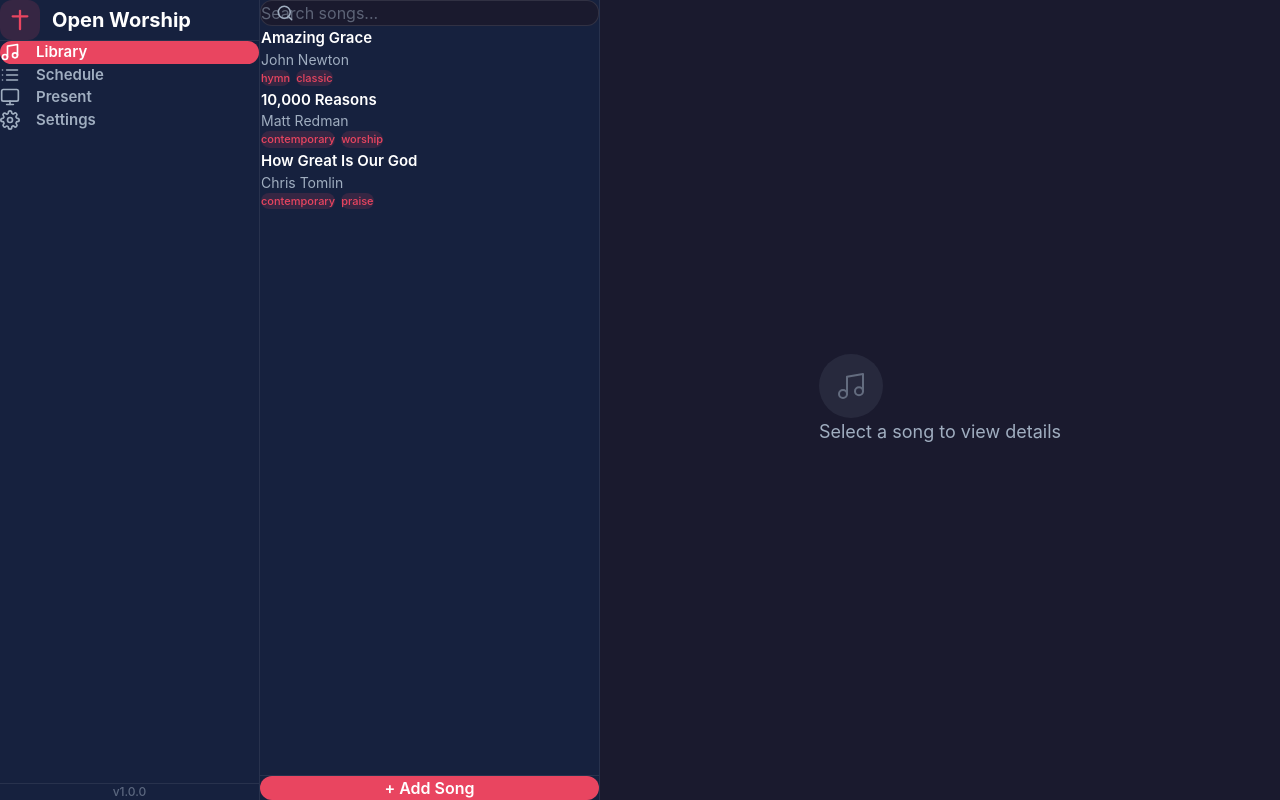
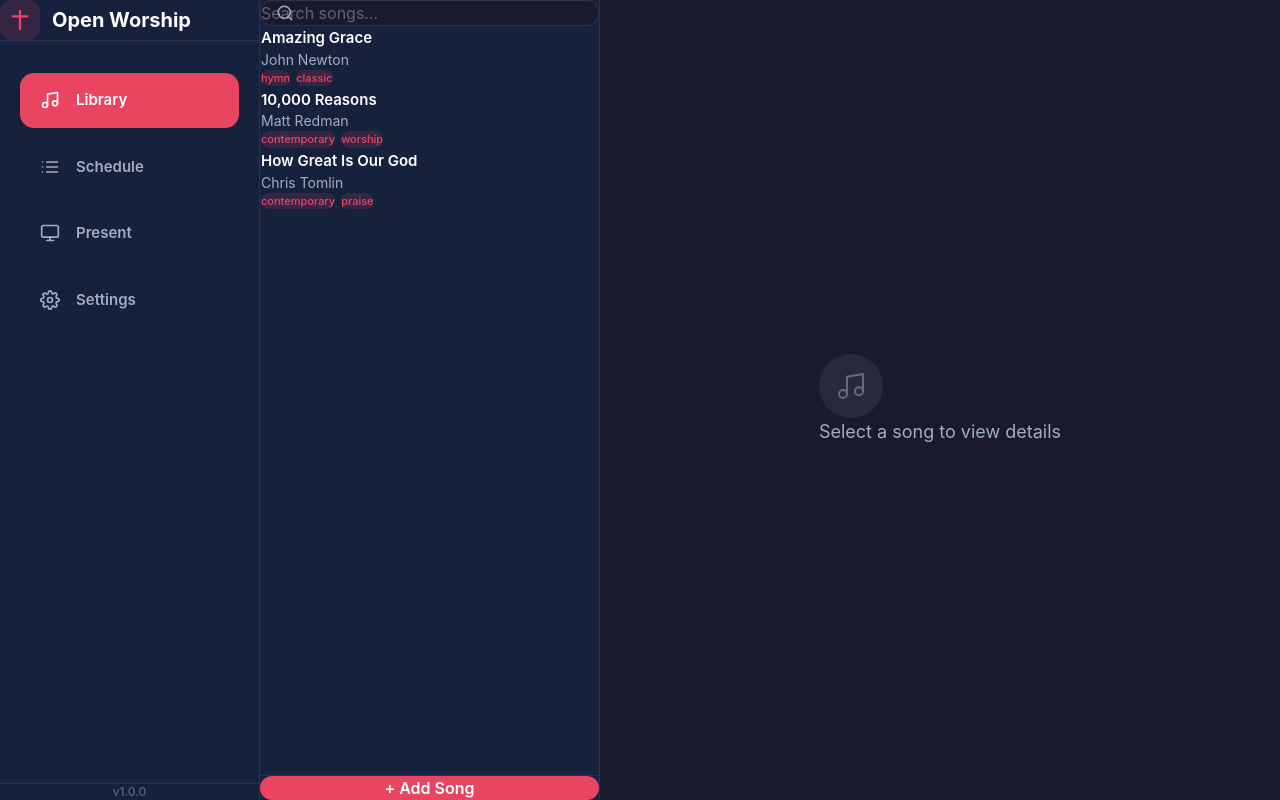
Before and after one commit to inno8/open-worship, a React (Vite) app in the folder desktop/: page / in a window 1280 px wide. Built offline with nearby package versions, Linux system fonts and the light colour scheme.

Commit message:
Increase sidebar menu item spacing - 12px gap, 16px padding

```diff
--- a/desktop/src/components/Sidebar.tsx
+++ b/desktop/src/components/Sidebar.tsx
@@ -82,14 +82,23 @@ export default function Sidebar({ currentView, onViewChange }: SidebarProps) {
       </div>
 
       {/* Navigation */}
-      <nav className="flex-1 px-4 py-6">
-        <ul className="space-y-2">
+      <nav style={{ flex: 1, padding: '32px 20px' }}>
+        <ul style={{ listStyle: 'none', margin: 0, padding: 0, display: 'flex', flexDirection: 'column', gap: '12px' }}>
           {menuItems.map((item) => (
             <li key={item.id}>
               <button
                 onClick={() => onViewChange(item.id)}
-                className="w-full flex items-center gap-4 px-4 py-3.5 rounded-xl text-left transition-all"
                 style={{
+                  width: '100%',
+                  display: 'flex',
+                  alignItems: 'center',
+                  gap: '16px',
+                  padding: '16px 20px',
+                  borderRadius: '14px',
+                  border: 'none',
+                  textAlign: 'left',
+                  cursor: 'pointer',
+                  transition: 'all 0.2s',
                   backgroundColor: currentView === item.id ? '#e94560' : 'transparent',
                   color: currentView === item.id ? '#ffffff' : '#a0aec0',
                 }}
@@ -107,7 +116,7 @@ export default function Sidebar({ currentView, onViewChange }: SidebarProps) {
                 }}
               >
                 {item.icon}
-                <span className="font-semibold text-[15px]">{item.label}</span>
+                <span style={{ fontWeight: 600, fontSize: '15px' }}>{item.label}</span>
               </button>
             </li>
           ))}
```
